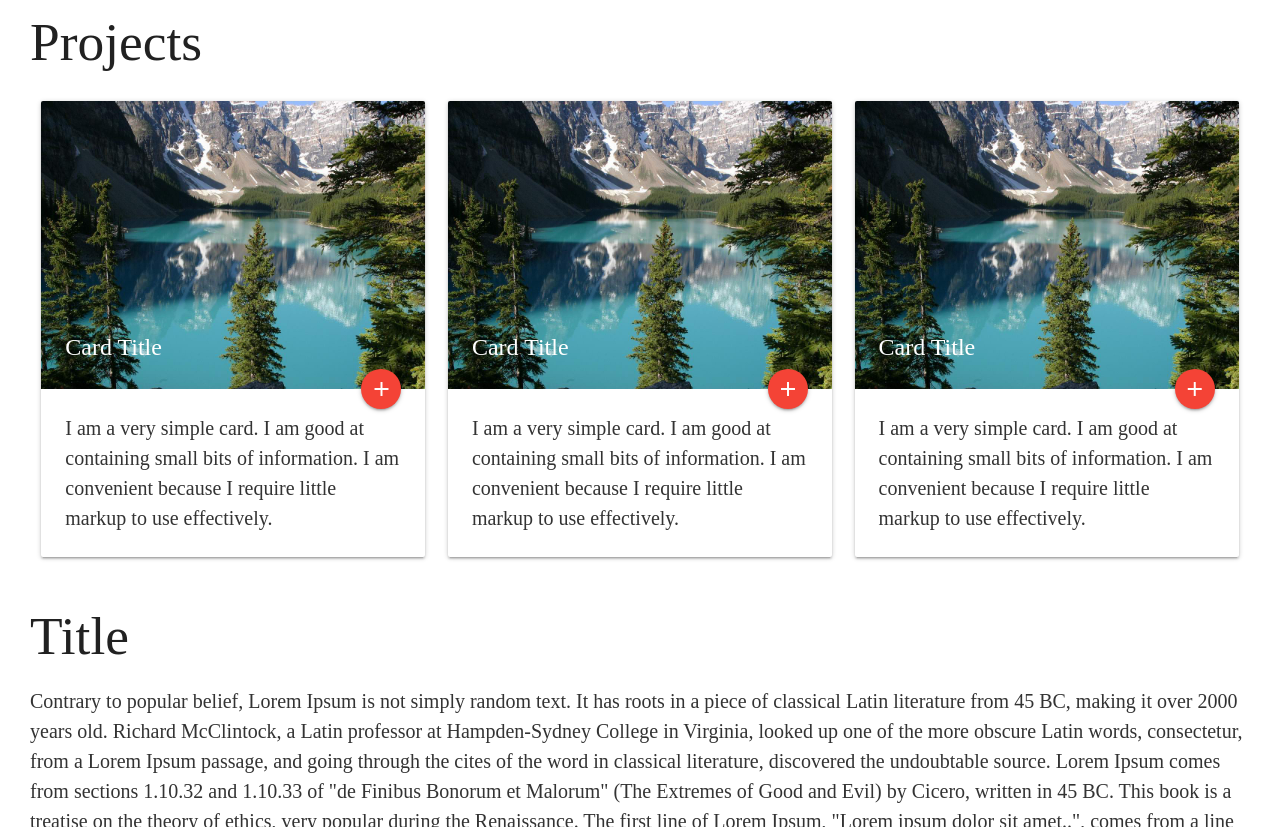
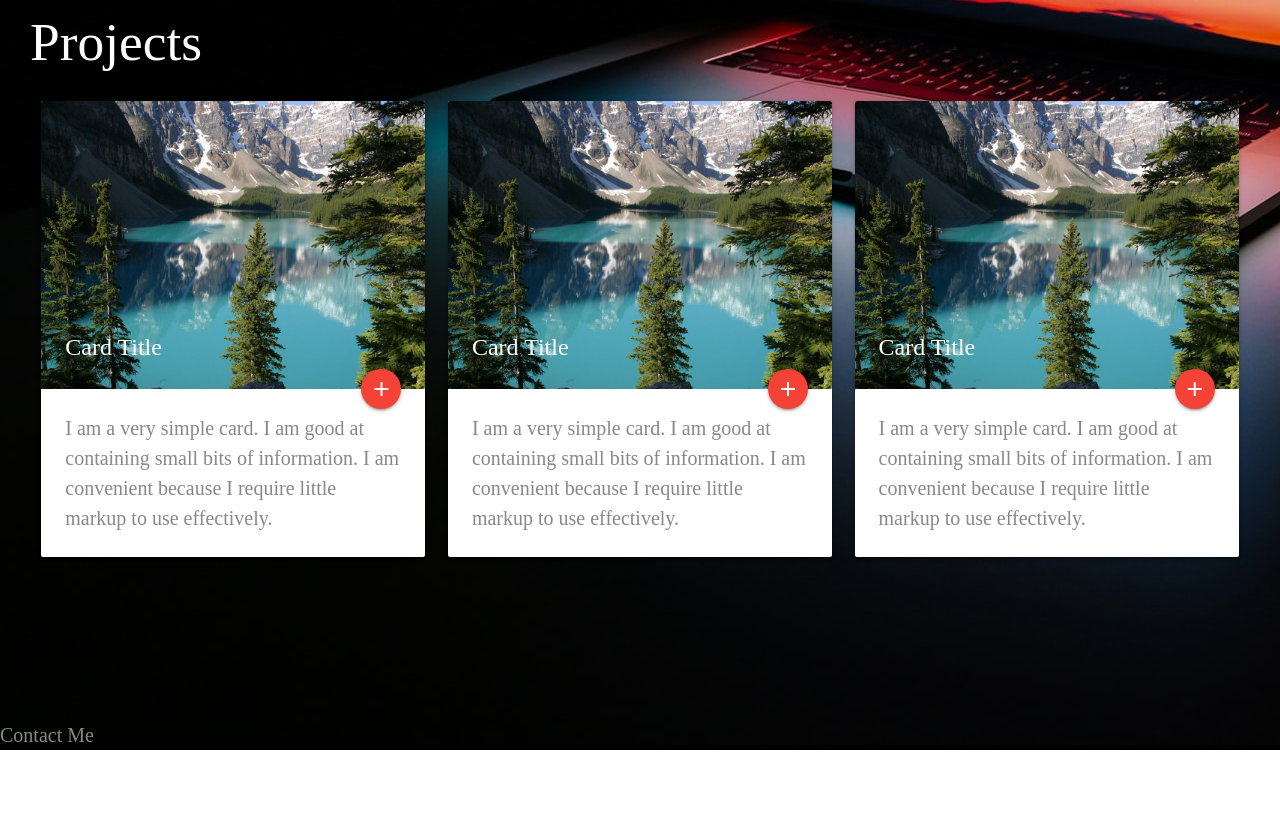
Before and after one commit to jessalunaa/portfolio, a plain HTML site: page index.html in a window 1280 px wide. Shown: the part 1973-2800 px from the top of the page. After the commit the page ends 2723 px from the top, so only its background shows below. Drawn offline with nearby package versions, Linux system fonts and the light colour scheme.

Commit message:
add footer

```diff
--- a/index.html
+++ b/index.html
@@ -21,7 +21,7 @@
             </div>
             <div>
                 <li class="nav-link"><a href="#welcomecont" class="nav-link-link">Home</a></li>
-                <li class="nav-link"><a href="#aboutme" class="nav-link-link">Profile</a></li>
+                <li class="nav-link"><a href="#aboutme" class="nav-link-link">About Me</a></li>
                 <li class="nav-link"><a href="#projects" class="nav-link-link">Projects</a></li>
             </div>
         </nav>
@@ -128,19 +128,13 @@
               </div>
 
 
-            <section>
-                <div>
-                    <h2>Title</h2>
-                    <p>Contrary to popular belief, Lorem Ipsum is not simply random text. It has roots in a piece of classical Latin literature from 45 BC, making it over 2000 years old. Richard McClintock, a Latin professor at Hampden-Sydney College in Virginia, looked up one of the more obscure Latin words, consectetur, from a Lorem Ipsum passage, and going through the cites of the word in classical literature, discovered the undoubtable source. Lorem Ipsum comes from sections 1.10.32 and 1.10.33 of "de Finibus Bonorum et Malorum" (The Extremes of Good and Evil) by Cicero, written in 45 BC. This book is a treatise on the theory of ethics, very popular during the Renaissance. The first line of Lorem Ipsum, "Lorem ipsum dolor sit amet..", comes from a line in section 1.10.32.
-
-                        The standard chunk of Lorem Ipsum used since the 1500s is reproduced below for those interested. Sections 1.10.32 and 1.10.33 from "de Finibus Bonorum et Malorum" by Cicero are also reproduced in their exact original form, accompanied by English versions from the 1914 translation by H. Rackham.</p>
-                </div>
-            </section>
         </div>
     </main>
 
 <footer>
-
+    <div class="contact" id="contactme"></div>
+        <p>Contact Me</p>
+       </div>
 </footer>
 
 <!-- Compiled and minified JavaScript -->
--- a/style.css
+++ b/style.css
@@ -9,6 +9,8 @@
 body{
     box-sizing: border-box;
     font-family: 'Sofia Pro' !important;
+    background: url(./images/front.jpg);
+    color: #fff;
 }
 
 #welcomecont{
@@ -103,7 +105,7 @@ body{
      text-decoration: none !important;
    }
    p {
-     color: #333 ;
+     color: #888 ;
      font-family: 'Sofia Pro Light';
      font-size: 20px;
    }
@@ -153,3 +155,7 @@ body{
    .content{
      padding-top: 10%;
    }
+
+   .contact {
+      padding: 5%;
+   }
```
